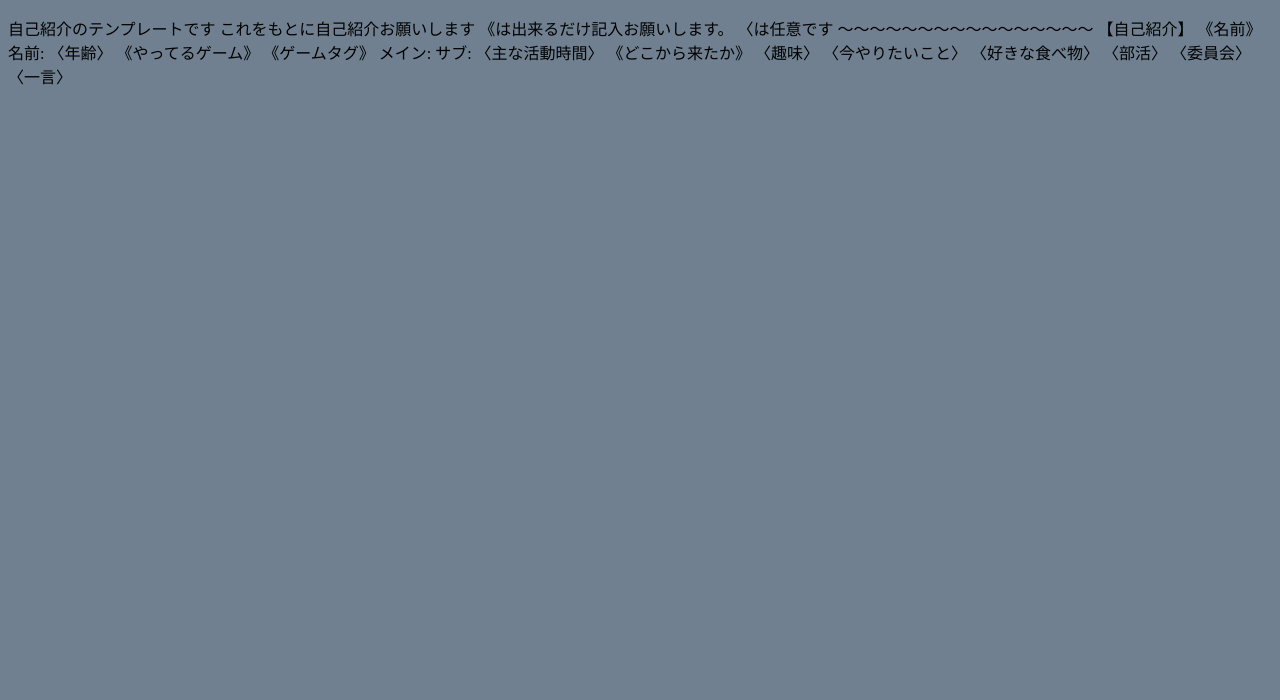
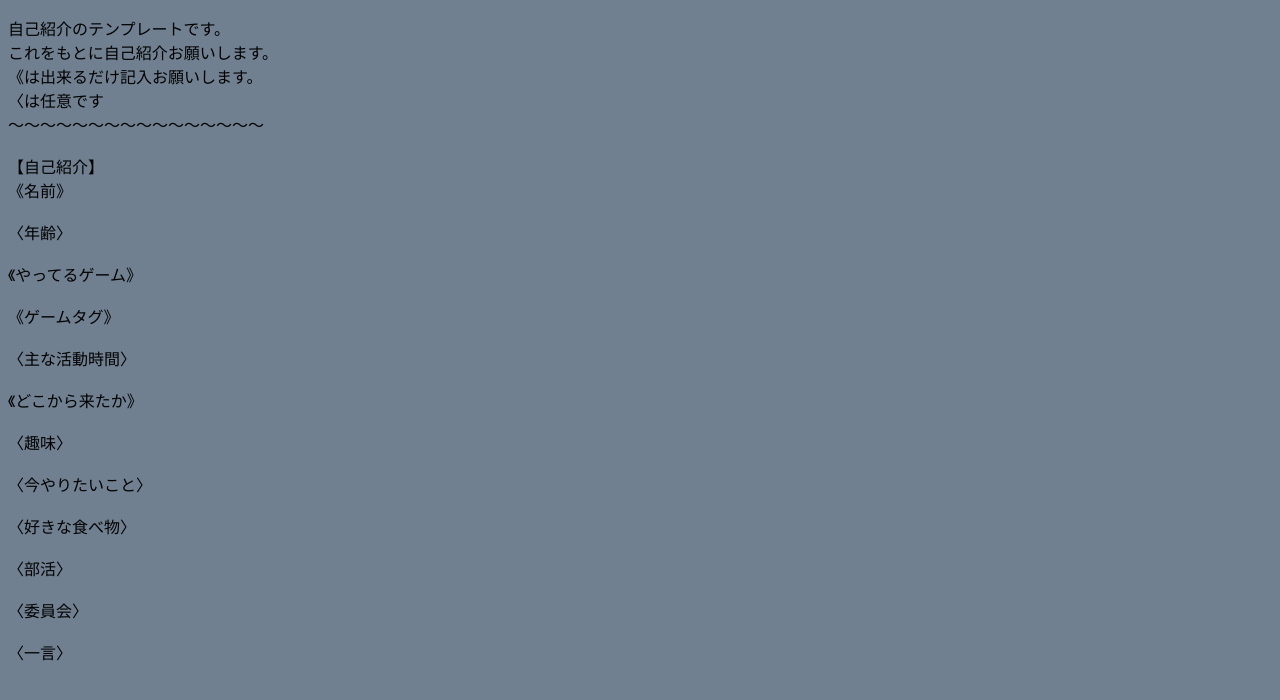
Before and after one commit to KiRura/self-introduction, a plain HTML site: page index.html in a window 1280 px wide. Drawn offline with Linux system fonts and the light colour scheme.

Commit message:
Update index.html

```diff
--- a/index.html
+++ b/index.html
@@ -8,37 +8,7 @@
   <title>HTML</title>
 
   <!-- HTML -->
-  <p>自己紹介のテンプレートです
-これをもとに自己紹介お願いします
-《は出来るだけ記入お願いします。
-〈は任意です
-〜〜〜〜〜〜〜〜〜〜〜〜〜〜〜〜
-
-【自己紹介】
-《名前》
-名前:
-〈年齢〉
-
-《やってるゲーム》
-
-《ゲームタグ》
-メイン:
-サブ:
-〈主な活動時間〉
-
-《どこから来たか》
-
-〈趣味〉
-
-〈今やりたいこと〉
-
-〈好きな食べ物〉
-
-〈部活〉
-
-〈委員会〉
-
-〈一言〉</p>
+ <p>自己紹介のテンプレートです。<br>これをもとに自己紹介お願いします。<br>《は出来るだけ記入お願いします。<br>〈は任意です<br>〜〜〜〜〜〜〜〜〜〜〜〜〜〜〜〜<br><br>【自己紹介】<br>《名前》<br><br>〈年齢〉<br><br>《やってるゲーム》<br><br>《ゲームタグ》<br><br>〈主な活動時間〉<br><br>《どこから来たか》<br><br>〈趣味〉<br><br>〈今やりたいこと〉<br><br>〈好きな食べ物〉<br><br>〈部活〉<br><br>〈委員会〉<br><br>〈一言〉</p>
   <!-- Custom Styles -->
   <link rel="stylesheet" href="style.css">
 </head>
```
